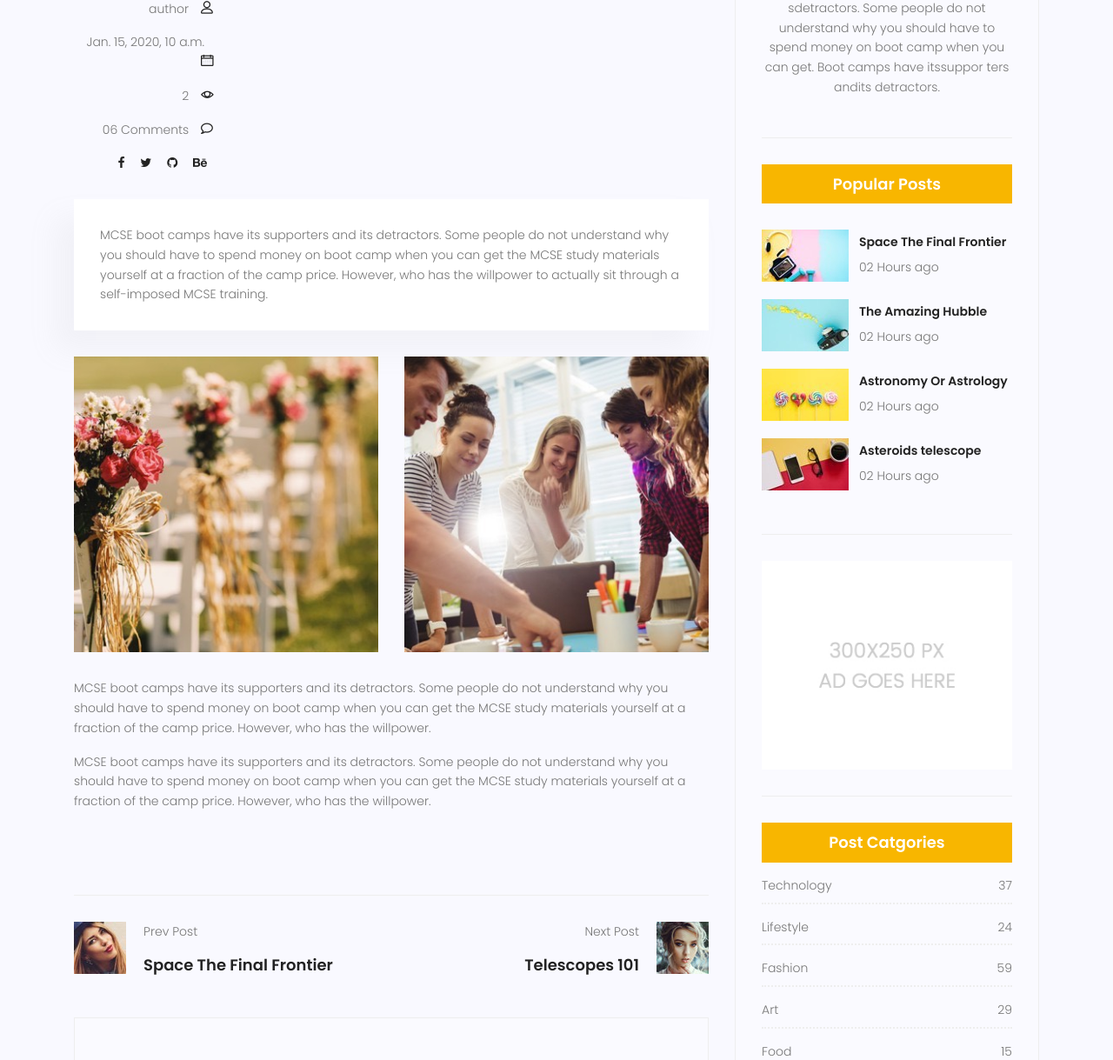
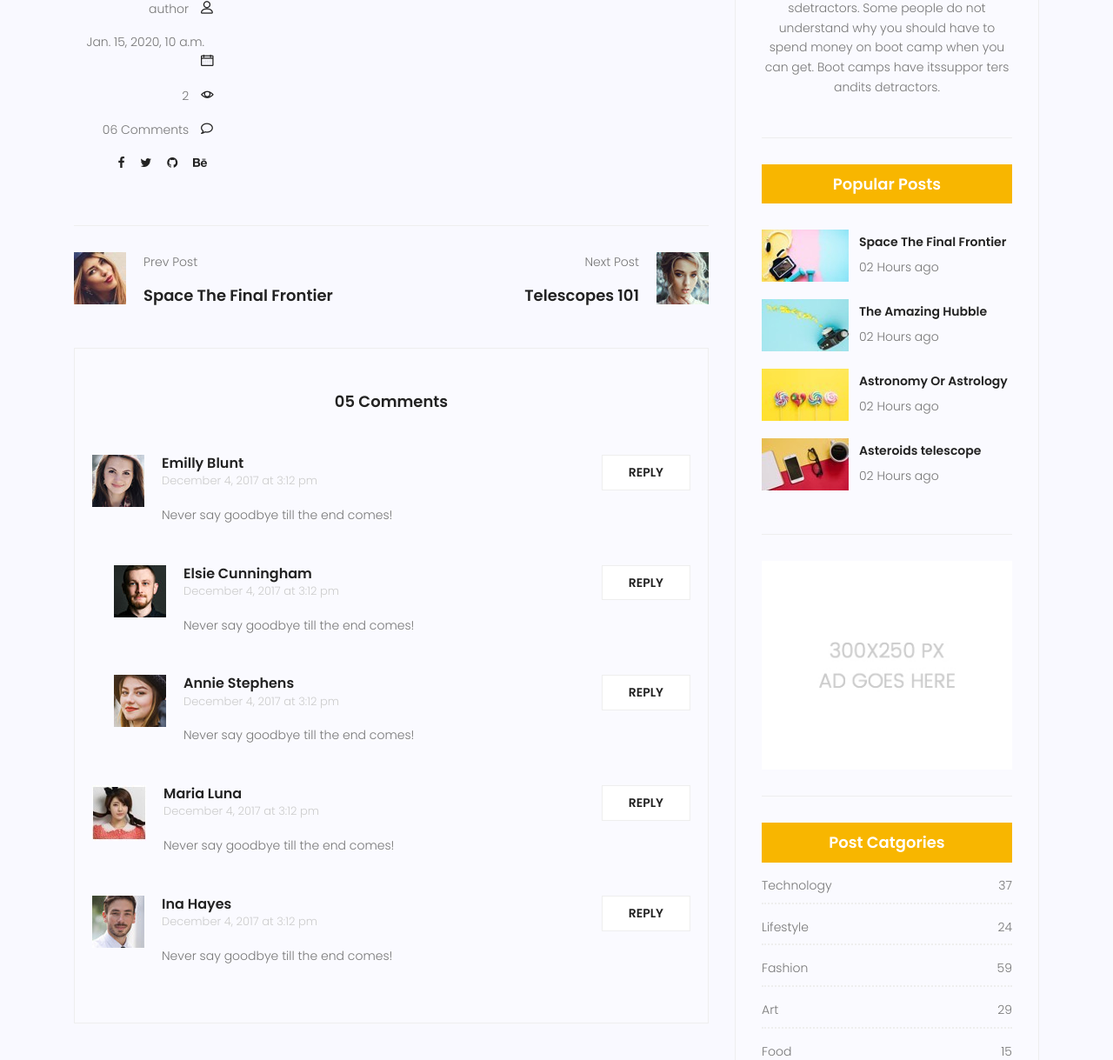
Before and after one commit to iamBehzad/mysite, a Django app: page /blog/1 in a window 1280 px wide. Shown: the part 858-2077 px from the top of the page at 87% size. Run offline with Django 4.2, Linux system fonts and the light colour scheme; tables that the repository leaves empty hold one stand-in row (values such as "Sample post"); some libraries are stand-ins or nearby versions.

Commit message:
complete blog (home , single)
1-setting up templates
2-check status and published date

```diff
--- a/blog/views.py
+++ b/blog/views.py
@@ -8,12 +8,13 @@ from django.http import HttpResponse
 
 def blog_view(request):
     current_time = timezone.now()
-    posts = Post.objects.filter(published_date__lte=current_time)
+    posts = Post.objects.filter(status =1 ,published_date__lte=current_time)
     context = {'posts': posts}
     return render (request, 'blog/blog-home.html',context)
 
 def blog_single(request, pid):
-    post = get_object_or_404(Post,pk=pid)
+    current_time = timezone.now()
+    post = get_object_or_404(Post,pk=pid,status =1 ,published_date__lte=current_time)
     post.counted_view += 1
     post.save()
     context = {'post': post}
--- a/templates/blog/blog-home.html
+++ b/templates/blog/blog-home.html
@@ -114,13 +114,13 @@
 						<div class="feature-img">
 							<img class="img-fluid" src="{%static 'img/blog/feature-img1.jpg' %}" alt="">
 						</div>
-						<a class="posts-title" href="/blog/{{post.id}}">
+						<a class="posts-title" href="{% url 'blog:single' pid=post.id %}">
 							<h3>{{post.title}}</h3>
 						</a>
 						<p class="excert">
 							{{post.content}}
 						</p>
-						<a href="blog-single.html" class="primary-btn">View More</a>
+						<a href="/blog/{{post.id}}" class="primary-btn">View More</a>
 					</div>
 				</div>
 				{% endfor %}
--- a/templates/blog/blog-single.html
+++ b/templates/blog/blog-single.html
@@ -9,11 +9,11 @@
 		<div class="row d-flex align-items-center justify-content-center">
 			<div class="about-content col-lg-12">
 				<h1 class="text-white">
-					Blog Details Page
+					{{post.title}}
 				</h1>
-				<p class="text-white link-nav"><a href="index.html">Home </a> <span
-						class="lnr lnr-arrow-right"></span><a href="blog-home.html">Blog </a> <span
-						class="lnr lnr-arrow-right"></span> <a href="blog-single.html"> Blog Details Page</a></p>
+				<p class="text-white link-nav"><a href="{% url 'website:index' %}">Home </a> <span
+						class="lnr lnr-arrow-right"></span><a href="{% url 'blog:index' %}">Blog </a> <span
+						class="lnr lnr-arrow-right"></span>{{post.title}}</p>
 			</div>
 		</div>
 	</div>
@@ -61,36 +61,7 @@
 							{{post.content}}
 						</p>
 					</div>
-					<div class="col-lg-12">
-						<div class="quotes">
-							MCSE boot camps have its supporters and its detractors. Some people do not understand why
-							you should have to spend money on boot camp when you can get the MCSE study materials
-							yourself at a fraction of the camp price. However, who has the willpower to actually sit
-							through a self-imposed MCSE training.
-						</div>
-						<div class="row mt-30 mb-30">
-							<div class="col-6">
-								<img class="img-fluid" src="{%static 'img/blog/post-img1.jpg' %}" alt="">
-							</div>
-							<div class="col-6">
-								<img class="img-fluid" src="{%static 'img/blog/post-img2.jpg' %}" alt="">
-							</div>
-							<div class="col-lg-12 mt-30">
-								<p>
-									MCSE boot camps have its supporters and its detractors. Some people do not
-									understand why you should have to spend money on boot camp when you can get the MCSE
-									study materials yourself at a fraction of the camp price. However, who has the
-									willpower.
-								</p>
-								<p>
-									MCSE boot camps have its supporters and its detractors. Some people do not
-									understand why you should have to spend money on boot camp when you can get the MCSE
-									study materials yourself at a fraction of the camp price. However, who has the
-									willpower.
-								</p>
-							</div>
-						</div>
-					</div>
+
 				</div>
 				<div class="navigation-area">
 					<div class="row">
```
